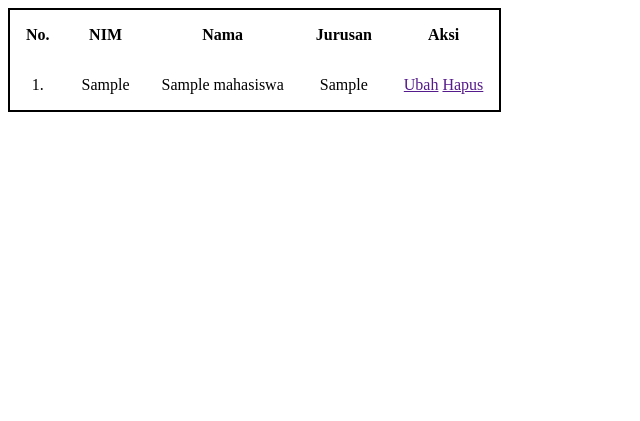
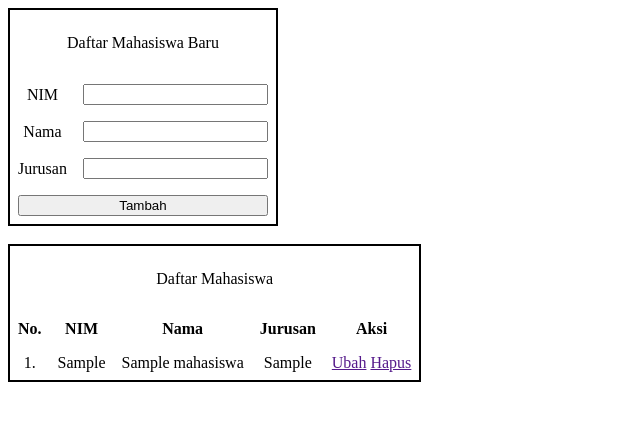
Before and after one commit to plirapli/iseng, a PHP site: page / in a window 1280 px wide. Shown: the top 421 px of the page, without its empty margins (0-640 px from the left). Run offline with PHP 8.4, Linux system fonts and the light colour scheme; tables that the repository leaves empty or names only in its code hold one stand-in row (values such as "Sample post").

Commit message:
add insert to db

```diff
--- a/php/dbConnect/functions.php
+++ b/php/dbConnect/functions.php
@@ -19,3 +19,21 @@ function query($query)
   // Mereturn var rows
   return $rows;
 }
+
+function tambah($data)
+{
+  global $connection;
+
+  $nim = $data["nim"];
+  $nama = $data["nama"];
+  $jurusan = $data["jurusan"];
+
+  // Query (INSERT DATA)
+  $query = "INSERT INTO mahasiswa VALUES(
+    '', '$nama', '$nim', '$jurusan'
+  )";
+
+  mysqli_query($connection, $query);
+
+  return mysqli_affected_rows($connection);
+}
--- a/php/dbConnect/index.php
+++ b/php/dbConnect/index.php
@@ -3,6 +3,15 @@
 require 'functions.php';
 
 $mahasiswa = query("SELECT * FROM mahasiswa");
+
+// Cek tombol submit pada form daftar dah ditekan/belum
+if (isset($_POST["submit"])) {
+  if (tambah($_POST) > 0) {
+    header("Location: " . 'index.php');
+  } else {
+    echo "Failed";
+  }
+}
 
 ?>
 
@@ -23,16 +32,66 @@ $mahasiswa = query("SELECT * FROM mahasiswa");
 
     th,
     td {
-      padding: 1rem;
+      padding: 0.5rem;
       margin: 0;
       text-align: center;
+    }
+
+    td>button {
+      width: 100%;
     }
   </style>
 </head>
 
 <body>
+  <form action="index.php" method="POST">
+    <table>
+      <tr>
+        <td colspan="2">
+          <p>Daftar Mahasiswa Baru</p>
+        </td>
+      </tr>
+      <tr>
+        <td>
+          <label for="nim">NIM</label>
+        </td>
+        <td>
+          <input type="text" name="nim" id="nim" required>
+        </td>
+      </tr>
+      <tr>
+        <td>
+          <label for="nama">Nama</label>
+        </td>
+        <td>
+          <input type="text" name="nama" id="nama" required>
+        </td>
+      </tr>
+      <tr>
+        <td>
+          <label for="nama">Jurusan</label>
+        </td>
+        <td>
+          <input type="text" name="jurusan" id="jurusan" required>
+        </td>
+      </tr>
+      <tr>
+        <td colspan="2">
+          <button type="submit" name="submit">Tambah</button>
+        </td>
+      </tr>
+  </form>
+  </table>
+
+  <br>
+
   <table>
     <thead>
+      <tr>
+        <td colspan="5">
+          <p>Daftar Mahasiswa</p>
+        </td>
+      </tr>
       <tr>
         <th>No.</th>
         <th>NIM</th>
```
